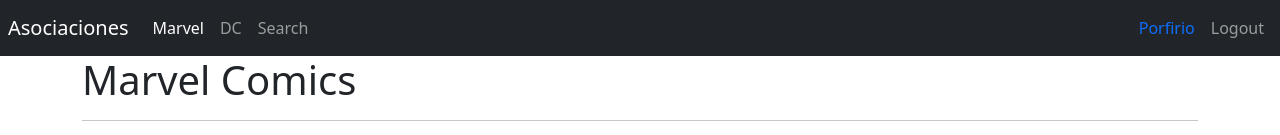
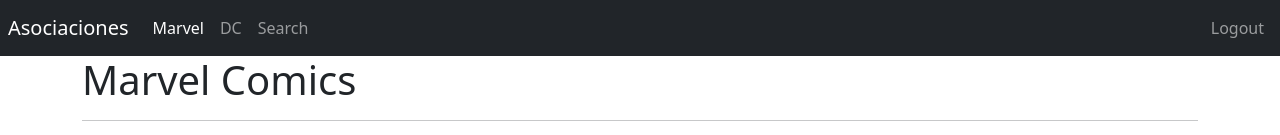
Before and after one commit to porfirioads/react-course, a React (Vite) app in the folder 06-heroes-spa/: page /marvel in a window 1280 px wide. Shown: the top 135 px of the page. Built offline with nearby package versions, Linux system fonts and the light colour scheme.

Commit message:
feat: add authReducer to handle authentication

```diff
--- a/06-heroes-spa/src/HeroesApp.jsx
+++ b/06-heroes-spa/src/HeroesApp.jsx
@@ -1,9 +1,10 @@
+import { AuthProvider } from './auth';
 import { AppRouter } from './router/AppRouter';
 
 export const HeroesApp = () => {
   return (
-    <>
+    <AuthProvider>
       <AppRouter />
-    </>
+    </AuthProvider>
   );
 };
--- /dev/null
+++ b/06-heroes-spa/src/auth/context/AuthContext.jsx
@@ -0,0 +1,3 @@
+import { createContext } from 'react';
+
+export const AuthContext = createContext({});
--- /dev/null
+++ b/06-heroes-spa/src/auth/context/AuthProvider.jsx
@@ -0,0 +1,48 @@
+import { useReducer } from 'react';
+import { AuthContext } from './AuthContext';
+import { authReducer } from './authReducer';
+import { types } from '../types';
+
+const init = () => {
+  const user = JSON.parse(localStorage.getItem('user'));
+
+  return {
+    logged: !!user,
+    user,
+  };
+};
+
+export const AuthProvider = ({ children }) => {
+  const [authState, dispatch] = useReducer(authReducer, {}, init);
+
+  const login = (name = '') => {
+    const user = {
+      id: 'ABC',
+      name: name,
+    };
+
+    const action = {
+      type: types.login,
+      payload: user,
+    };
+
+    localStorage.setItem('user', JSON.stringify(user));
+    dispatch(action);
+  };
+
+  const logout = () => {
+    localStorage.removeItem('user');
+
+    const action = {
+      type: types.logout,
+    };
+
+    dispatch(action);
+  };
+
+  return (
+    <AuthContext.Provider value={{ ...authState, login, logout }}>
+      {children}
+    </AuthContext.Provider>
+  );
+};
--- /dev/null
+++ b/06-heroes-spa/src/auth/context/authReducer.js
@@ -0,0 +1,18 @@
+import { types } from '../types/types';
+
+export const authReducer = (state = {}, action) => {
+  switch (action.type) {
+    case types.login:
+      return {
+        ...state,
+        logged: true,
+        user: action.payload,
+      };
+    case types.logout:
+      return {
+        logged: false,
+      };
+    default:
+      return state;
+  }
+};
--- /dev/null
+++ b/06-heroes-spa/src/auth/context/index.js
@@ -0,0 +1,3 @@
+export * from './AuthContext';
+export * from './AuthProvider';
+export * from './authReducer';
--- a/06-heroes-spa/src/auth/index.js
+++ b/06-heroes-spa/src/auth/index.js
@@ -1 +1,3 @@
+export * from './context';
 export * from './pages';
+export * from './types';
--- a/06-heroes-spa/src/auth/pages/LoginPage.jsx
+++ b/06-heroes-spa/src/auth/pages/LoginPage.jsx
@@ -1,10 +1,14 @@
+import { useContext } from 'react';
 import { useNavigate } from 'react-router-dom';
+import { AuthContext } from '../context/AuthContext';
 
 export const LoginPage = () => {
+  const { login } = useContext(AuthContext);
   const navigate = useNavigate();
 
   const onLogin = () => {
-    navigate('/marvel', { replace: true });
+    login('Porfirio Díaz');
+    navigate('/', { replace: true });
   };
 
   return (
--- /dev/null
+++ b/06-heroes-spa/src/auth/types/index.js
@@ -0,0 +1 @@
+export * from './types';
--- /dev/null
+++ b/06-heroes-spa/src/auth/types/types.js
@@ -0,0 +1,4 @@
+export const types = {
+  login: '[Auth] Login',
+  logout: '[Auth] Logout',
+};
--- a/06-heroes-spa/src/ui/components/Navbar.jsx
+++ b/06-heroes-spa/src/ui/components/Navbar.jsx
@@ -1,9 +1,14 @@
+import { useContext } from 'react';
 import { Link, NavLink, useNavigate } from 'react-router-dom';
+import { AuthContext } from '../../auth/context/AuthContext';
 
 export const Navbar = () => {
+  const { user, logged, logout } = useContext(AuthContext);
+
   const navigate = useNavigate();
 
   const onLogout = () => {
+    logout();
     navigate('/login', { replace: true });
   };
 
@@ -46,7 +51,7 @@
 
       <div className="navbar-collapse collapse w-100 order-3 dual-collapse2 d-flex justify-content-end">
         <ul className="navbar-nav ml-auto">
-          <span className="nav-item nav-link text-primary">Porfirio</span>
+          <span className="nav-item nav-link text-primary">{user?.name}</span>
           <button className="nav-item nav-link btn" onClick={onLogout}>
             Logout
           </button>
```
